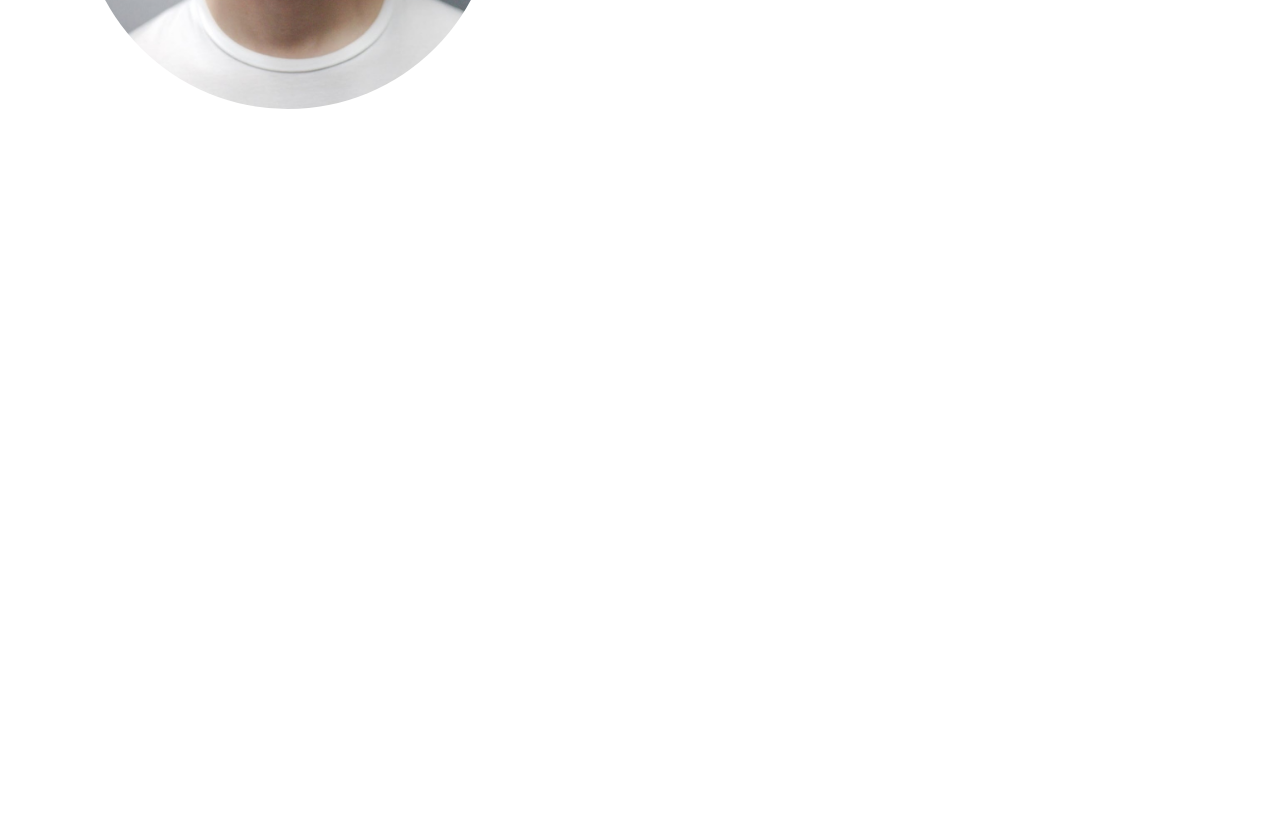
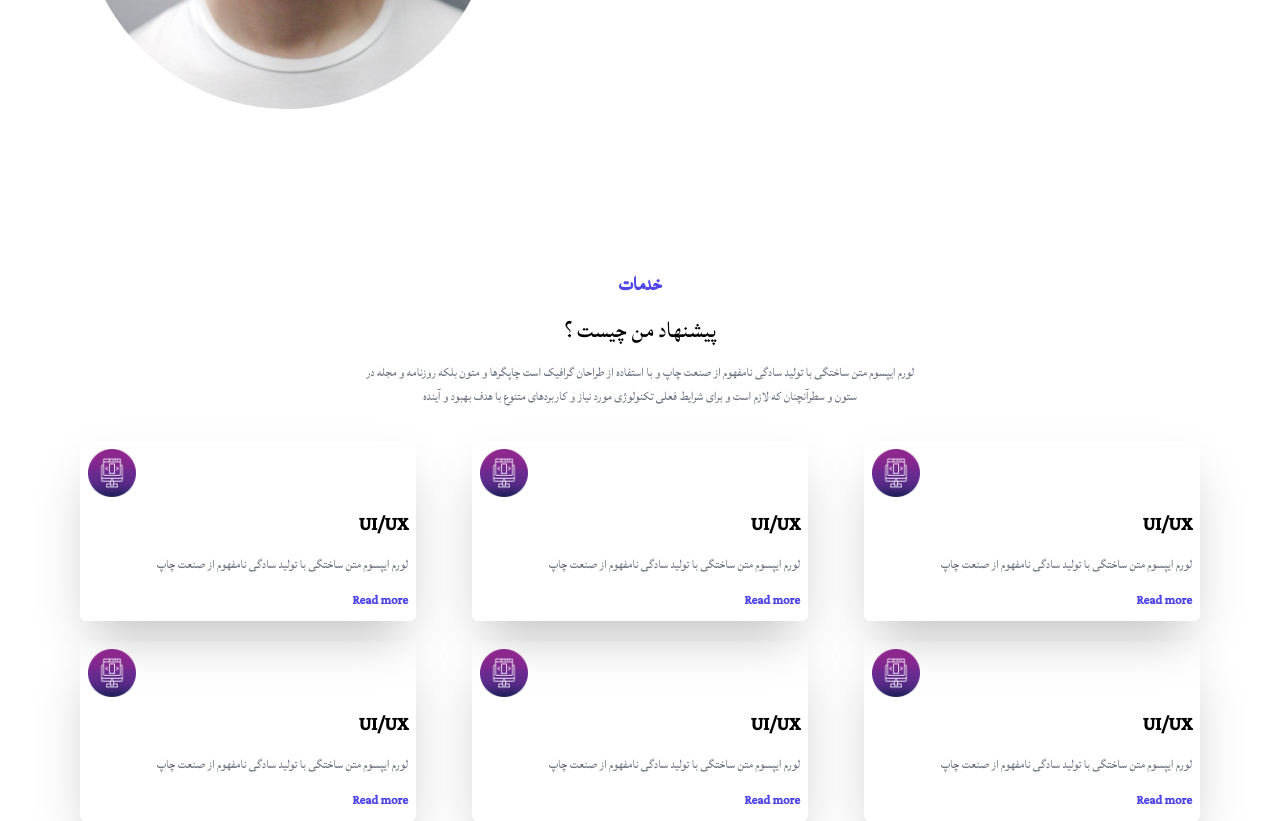
Before and after one commit to mohammadjahann/tailwind-portfolio, a website: page src/index.html in a window 1280 px wide. Shown: the part 1392-2213 px from the top of the page. Before the commit the page ends 1661 px from the top, so only its background shows below. Drawn offline with Linux system fonts and the light colour scheme.

Commit message:
Define and style "servises" section

```diff
--- a/src/index.html
+++ b/src/index.html
@@ -112,7 +112,60 @@
         </div>
      </div>
 
+     <!-- Service Section -->
+      <div>
+        <div class="container flex flex-col gap-6">
+            <!-- Top -->
+            <div class="flex flex-col items-center gap-3 text-center">
+            <h1 class="text-indigo-600 font-bold text-2xl">خدمات</h1>
+            <h1 class="text-3xl">پیشنهاد من چیست ؟</h1>
+            <p class="w-1/2 text-gray-500">لورم ایپسوم متن ساختگی با تولید سادگی نامفهوم از صنعت چاپ و با استفاده از طراحان گرافیک است چاپگرها و متون بلکه روزنامه و مجله در ستون و سطرآنچنان که لازم است و برای شرایط فعلی تکنولوژی مورد نیاز و کاربردهای متنوع با هدف بهبود  و آینده</p>
 
+            </div>
+            <!-- Botton -->
+             <div class="flex flex-wrap gap-3 justify-center md:justify-between items-center">
+                <!-- Card -->
+                 <!-- w-[30%]  flex flex-col p-2 gap-3 shadow-2xl rounded-md mt-2 -->
+                 <div class="text-right flex flex-col p-2 gap-3 shadow-2xl rounded-md mt-2 w-4/5 md:w-2/5 lg:w-[30%]">
+                    <img class="w-12" src="../img/icon.png" alt="">
+                    <h1 class="font-semibold text-2xl">UI/UX</h1>
+                    <p class="text-gray-500">لورم ایپسوم متن ساختگی با تولید سادگی نامفهوم از صنعت چاپ</p>
+                    <a class="text-indigo-600 font-bold" href="#">Read more</a>
+                 </div>
+                 <div class="text-right flex flex-col p-2 gap-3 shadow-2xl rounded-md mt-2 w-4/5 md:w-2/5 lg:w-[30%]">
+                    <img class="w-12" src="../img/icon.png" alt="">
+                    <h1 class="font-semibold text-2xl">UI/UX</h1>
+                    <p class="text-gray-500">لورم ایپسوم متن ساختگی با تولید سادگی نامفهوم از صنعت چاپ</p>
+                    <a class="text-indigo-600 font-bold" href="#">Read more</a>
+                 </div>
+                 <div class="text-right flex flex-col p-2 gap-3 shadow-2xl rounded-md mt-2 w-4/5 md:w-2/5 lg:w-[30%]">
+                    <img class="w-12" src="../img/icon.png" alt="">
+                    <h1 class="font-semibold text-2xl">UI/UX</h1>
+                    <p class="text-gray-500">لورم ایپسوم متن ساختگی با تولید سادگی نامفهوم از صنعت چاپ</p>
+                    <a class="text-indigo-600 font-bold" href="#">Read more</a>
+                 </div>
+                 <div class="text-right flex flex-col p-2 gap-3 shadow-2xl rounded-md mt-2 w-4/5 md:w-2/5 lg:w-[30%]">
+                    <img class="w-12" src="../img/icon.png" alt="">
+                    <h1 class="font-semibold text-2xl">UI/UX</h1>
+                    <p class="text-gray-500">لورم ایپسوم متن ساختگی با تولید سادگی نامفهوم از صنعت چاپ</p>
+                    <a class="text-indigo-600 font-bold" href="#">Read more</a>
+                 </div>
+                 <div class="text-right flex flex-col p-2 gap-3 shadow-2xl rounded-md mt-2 w-4/5 md:w-2/5 lg:w-[30%]">
+                    <img class="w-12" src="../img/icon.png" alt="">
+                    <h1 class="font-semibold text-2xl">UI/UX</h1>
+                    <p class="text-gray-500">لورم ایپسوم متن ساختگی با تولید سادگی نامفهوم از صنعت چاپ</p>
+                    <a class="text-indigo-600 font-bold" href="#">Read more</a>
+                 </div>
+                 <div class="text-right flex flex-col p-2 gap-3 shadow-2xl rounded-md mt-2 w-4/5 md:w-2/5 lg:w-[30%]">
+                    <img class="w-12" src="../img/icon.png" alt="">
+                    <h1 class="font-semibold text-2xl">UI/UX</h1>
+                    <p class="text-gray-500">لورم ایپسوم متن ساختگی با تولید سادگی نامفهوم از صنعت چاپ</p>
+                    <a class="text-indigo-600 font-bold" href="#">Read more</a>
+                 </div>
+
+             </div>
+        </div>
+      </div>
 
     <script src="./script.js"></script>
     <!-- auto typing script -->
```
Also changed, not shown: src/output.css.
